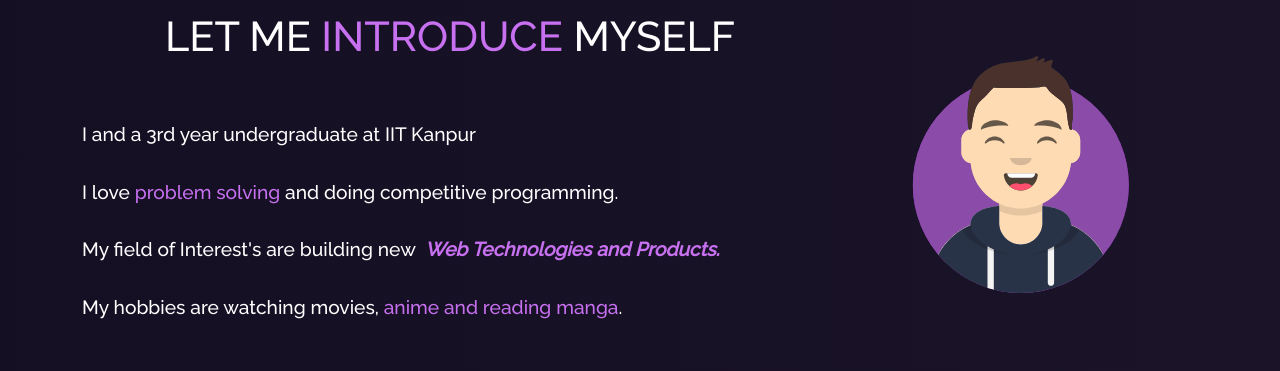
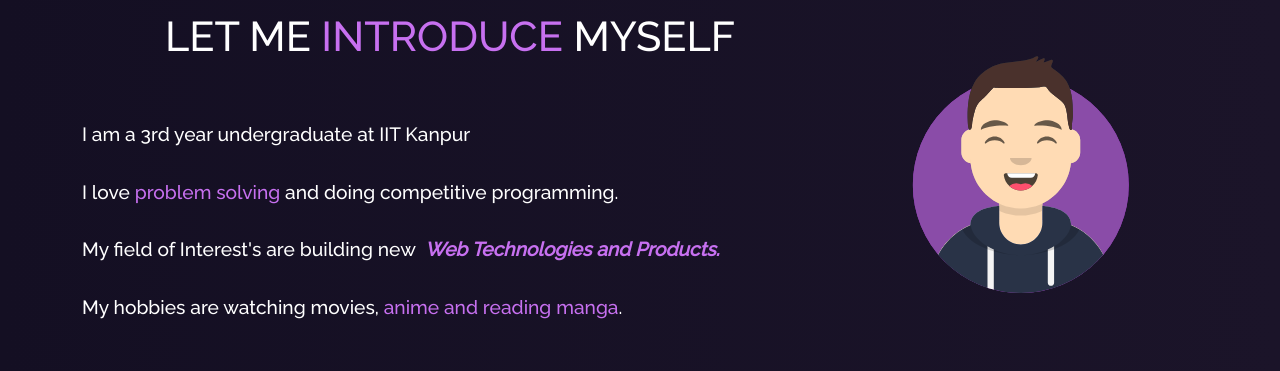
Before and after one commit to shivam-bhadani/Portfolio, a React (Create React App) app: page / in a window 1280 px wide. Shown: the part 864-1235 px from the top of the page. Built offline with nearby package versions, Linux system fonts and the light colour scheme.

Commit message:
corrected spelling mistake

```diff
--- a/src/components/Home/Home2.js
+++ b/src/components/Home/Home2.js
@@ -19,7 +19,7 @@ function Home2() {
               LET ME <span className="purple"> INTRODUCE </span> MYSELF
             </h1>
             <p className="home-about-body">
-              I and a 3rd year undergraduate at IIT Kanpur
+              I am a 3rd year undergraduate at IIT Kanpur
               <br />
               <br />I love <a className="purple" style={{ "textDecoration": "none" }} href="https://www.stopstalk.com/user/profile/Shivam28nov" target={"_blank"}>problem solving</a> and doing competitive programming.
               <br />
```
